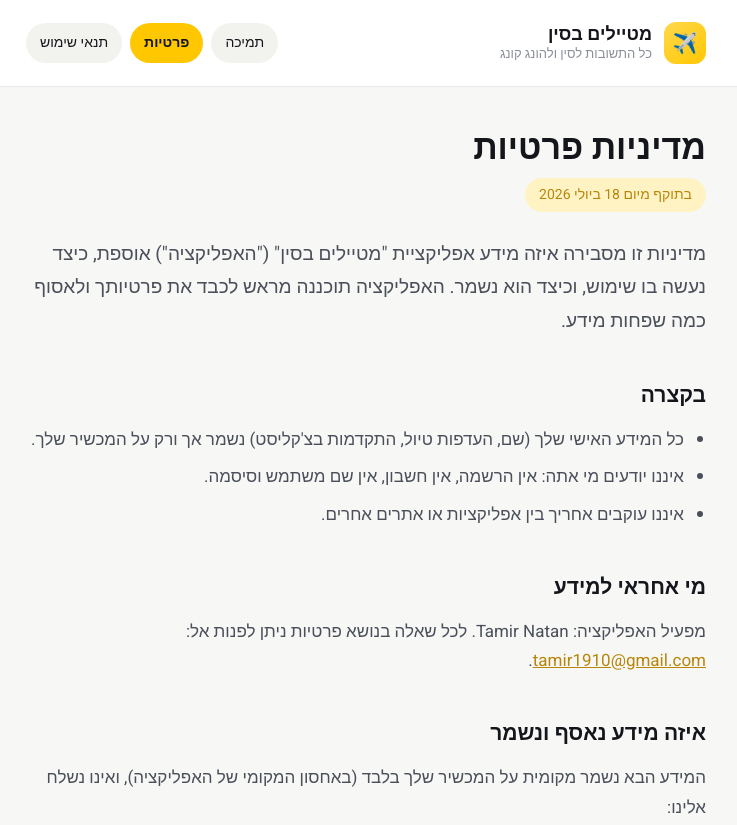
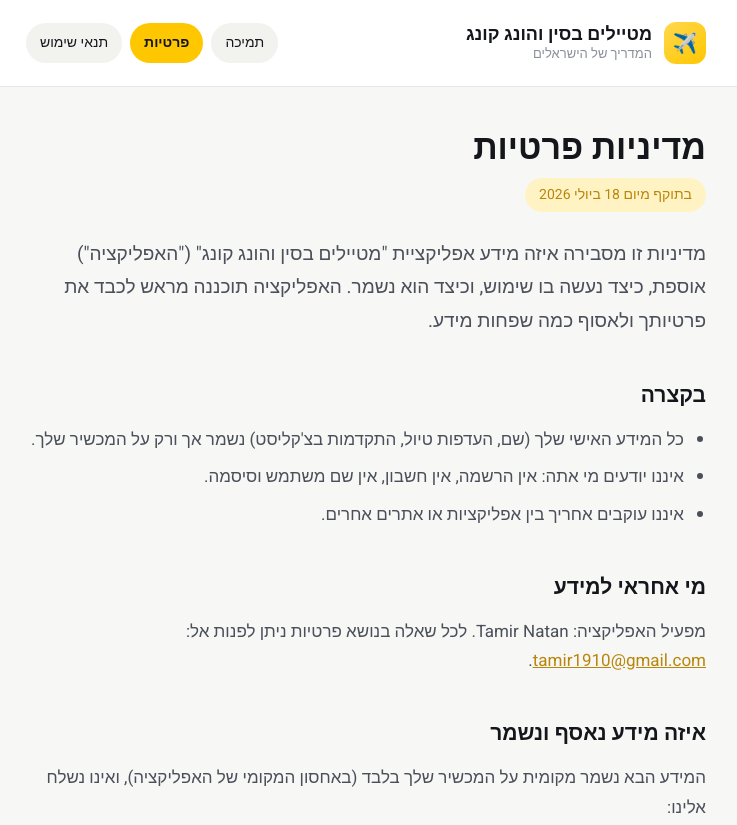
Before and after one commit to Tamirnatan/simple-china-legal, a plain HTML site: page privacy.html in a window 1280 px wide. Shown: the top 825 px of the page, without its empty margins (274-1011 px from the left). Drawn offline with Linux system fonts and the light colour scheme.

Commit message:
Update privacy.html

```diff
--- a/privacy.html
+++ b/privacy.html
@@ -3,8 +3,8 @@
 <head>
 <meta charset="utf-8">
 <meta name="viewport" content="width=device-width, initial-scale=1">
-<title>מדיניות פרטיות — מטיילים בסין</title>
-<meta name="description" content="מדיניות הפרטיות של אפליקציית מטיילים בסין. כל המידע האישי נשמר על המכשיר בלבד, ללא הרשמה וללא מעקב.">
+<title>מדיניות פרטיות — מטיילים בסין והונג קונג</title>
+<meta name="description" content="מדיניות הפרטיות של אפליקציית מטיילים בסין והונג קונג. כל המידע האישי נשמר על המכשיר בלבד, ללא הרשמה וללא מעקב.">
 <link rel="preconnect" href="https://fonts.googleapis.com">
 <link rel="preconnect" href="https://fonts.gstatic.com" crossorigin>
 <link href="https://fonts.googleapis.com/css2?family=Heebo:wght@400;500;600;700&display=swap&subset=hebrew,latin" rel="stylesheet">
@@ -16,8 +16,8 @@
   <div class="wrap">
     <div class="mark">✈️</div>
     <div>
-      <div class="brand-name">מטיילים בסין</div>
-      <div class="brand-sub">כל התשובות לסין ולהונג קונג</div>
+      <div class="brand-name">מטיילים בסין והונג קונג</div>
+      <div class="brand-sub">המדריך של הישראלים</div>
     </div>
     <nav class="site">
       <a href="index.html">תמיכה</a>
@@ -32,7 +32,7 @@
   <h1>מדיניות פרטיות</h1>
   <div class="effective">בתוקף מיום 18 ביולי 2026</div>
 
-  <p class="lead">מדיניות זו מסבירה איזה מידע אפליקציית "מטיילים בסין" ("האפליקציה") אוספת, כיצד נעשה בו שימוש, וכיצד הוא נשמר. האפליקציה תוכננה מראש לכבד את פרטיותך ולאסוף כמה שפחות מידע.</p>
+  <p class="lead">מדיניות זו מסבירה איזה מידע אפליקציית "מטיילים בסין והונג קונג" ("האפליקציה") אוספת, כיצד נעשה בו שימוש, וכיצד הוא נשמר. האפליקציה תוכננה מראש לכבד את פרטיותך ולאסוף כמה שפחות מידע.</p>
 
   <h2>בקצרה</h2>
   <ul>
```
